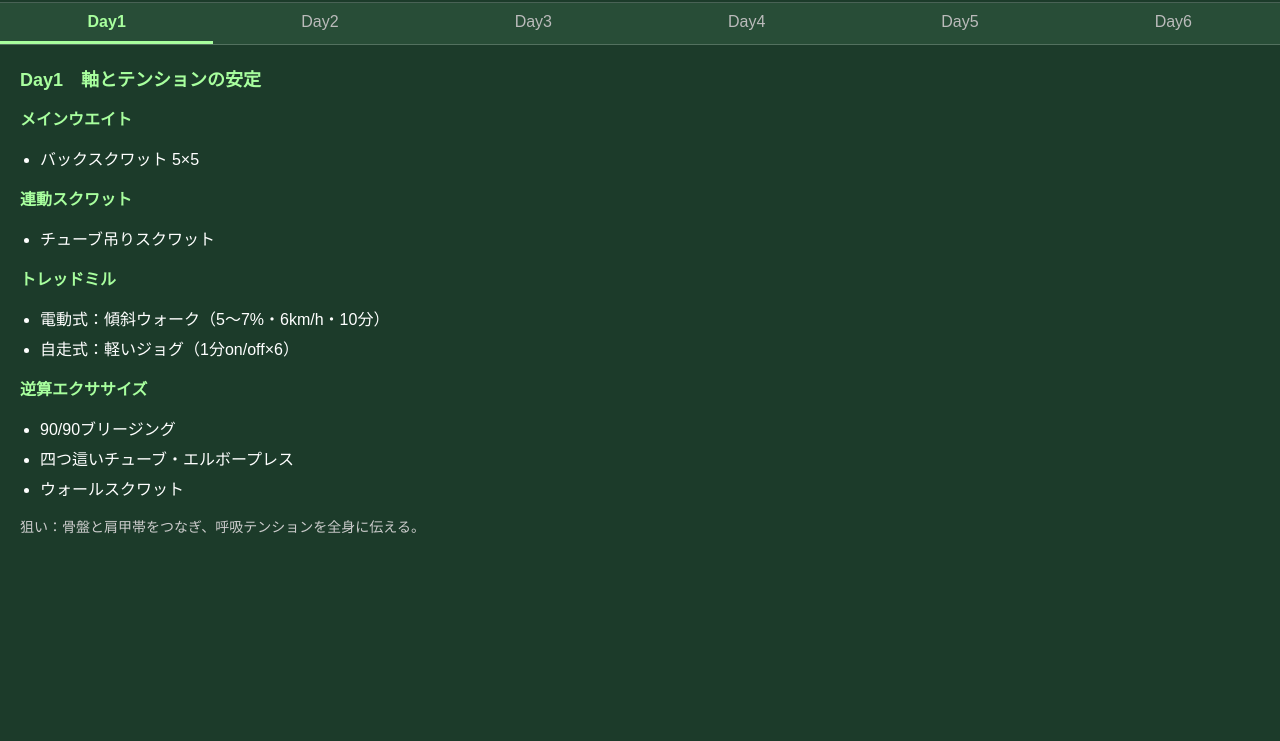
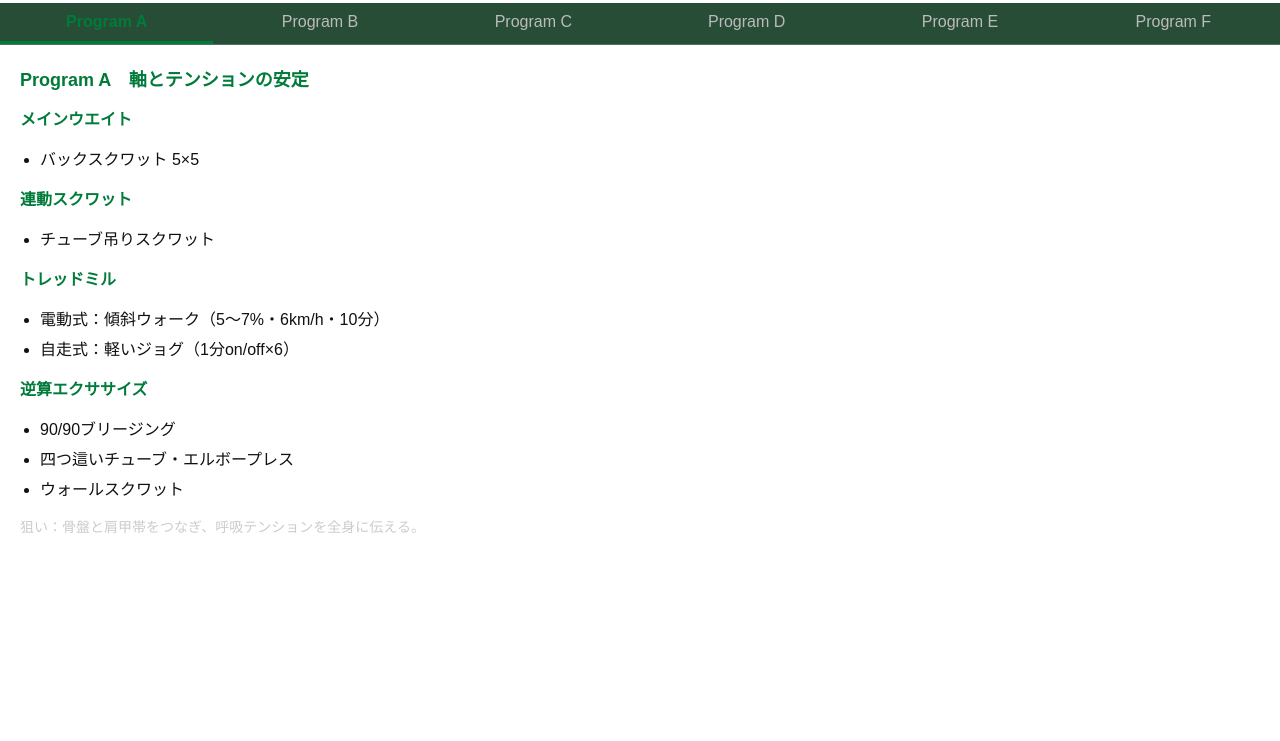
Before and after one commit to adjustment-commits/fkk-14-fujiwara, a plain HTML site: page index.html in a window 1280 px wide. Shown: the part 59-800 px from the top of the page. Drawn offline with Linux system fonts and the light colour scheme.

Commit message:
Update index.html

```diff
--- a/index.html
+++ b/index.html
@@ -21,11 +21,11 @@
 <meta name="apple-mobile-web-app-title" content="連動スクワット">
 
 <style>
-  :root {
-    --chalk:#fff;
-    --board:#1c3b2a;
-    --accent:#a8ff9e;
-  }
+ :root {
+  --chalk: #111;
+  --board: #fff;
+  --accent: #007b3a;
+ }
   body {
     font-family:"Hiragino Sans","Yu Gothic",sans-serif;
     background:var(--board);
@@ -95,19 +95,19 @@
 <header><h1>連動スクワット × トレッドミル週6プログラム</h1></header>
 
 <div class="tabs">
-  <div class="tab active" data-target="day1">Day1</div>
-  <div class="tab" data-target="day2">Day2</div>
-  <div class="tab" data-target="day3">Day3</div>
-  <div class="tab" data-target="day4">Day4</div>
-  <div class="tab" data-target="day5">Day5</div>
-  <div class="tab" data-target="day6">Day6</div>
+  <div class="tab active" data-target="day1">Program A</div>
+  <div class="tab" data-target="day2">Program B</div>
+  <div class="tab" data-target="day3">Program C</div>
+  <div class="tab" data-target="day4">Program D</div>
+  <div class="tab" data-target="day5">Program E</div>
+  <div class="tab" data-target="day6">Program F</div>
 </div>
 
 <div class="content">
 
 <!-- ========== Day1 ========== -->
 <section id="day1" class="day-section active">
-<h2>Day1　軸とテンションの安定</h2>
+<h2>Program A　軸とテンションの安定</h2>
 <div class="theme">メインウエイト</div>
 <ul><li data-ex="sq">バックスクワット 5×5</li></ul>
 <div class="theme">連動スクワット</div>
@@ -128,7 +128,7 @@
 
 <!-- ========== Day2 ========== -->
 <section id="day2" class="day-section">
-<h2>Day2　骨盤と胸郭の同調</h2>
+<h2>Program B　骨盤と胸郭の同調</h2>
 <div class="theme">メインウエイト</div>
 <ul><li data-ex="bp">ベンチプレス 5×5</li></ul>
 <div class="theme">連動スクワット</div>
@@ -149,7 +149,7 @@
 
 <!-- ========== Day3 ========== -->
 <section id="day3" class="day-section">
-<h2>Day3　分離と対回旋</h2>
+<h2>DProgram C　分離と対回旋</h2>
 <div class="theme">メインウエイト</div>
 <ul><li data-ex="dl">デッドリフト 5×3</li></ul>
 <div class="theme">連動スクワット</div>
@@ -170,7 +170,7 @@
 
 <!-- ========== Day4 ========== -->
 <section id="day4" class="day-section">
-<h2>Day4　再統合（全身連動）</h2>
+<h2>Program D　再統合（全身連動）</h2>
 <div class="theme">メインウエイト</div>
 <ul><li data-ex="sq2">軽負荷スクワット 3×8</li></ul>
 <div class="theme">連動スクワット</div>
@@ -191,7 +191,7 @@
 
 <!-- ========== Day5 ========== -->
 <section id="day5" class="day-section">
-<h2>Day5　自動化と反応制御</h2>
+<h2>DProgram E　自動化と反応制御</h2>
 <div class="theme">メインウエイト</div>
 <ul><li data-ex="dl2">デッドリフト or ベンチプレス（軽負荷）3×6</li></ul>
 <div class="theme">連動スクワット</div>
@@ -212,7 +212,7 @@
 
 <!-- ========== Day6 ========== -->
 <section id="day6" class="day-section">
-<h2>Day6　呼吸と統合リセット</h2>
+<h2>Program F　呼吸と統合リセット</h2>
 <div class="theme">メインウエイト</div>
 <ul><li data-ex="fsq">フロントスクワット（軽負荷）3×8</li></ul>
 <div class="theme">連動スクワット</div>
```
